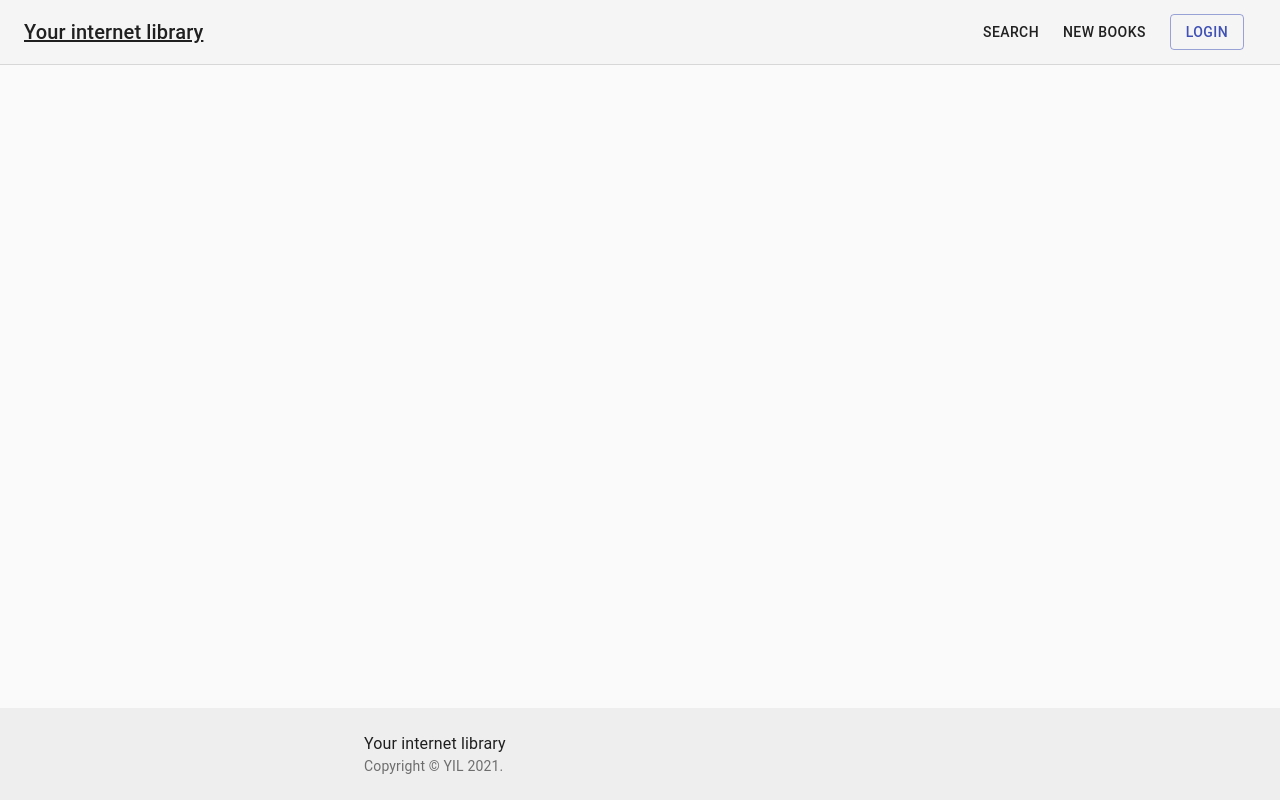
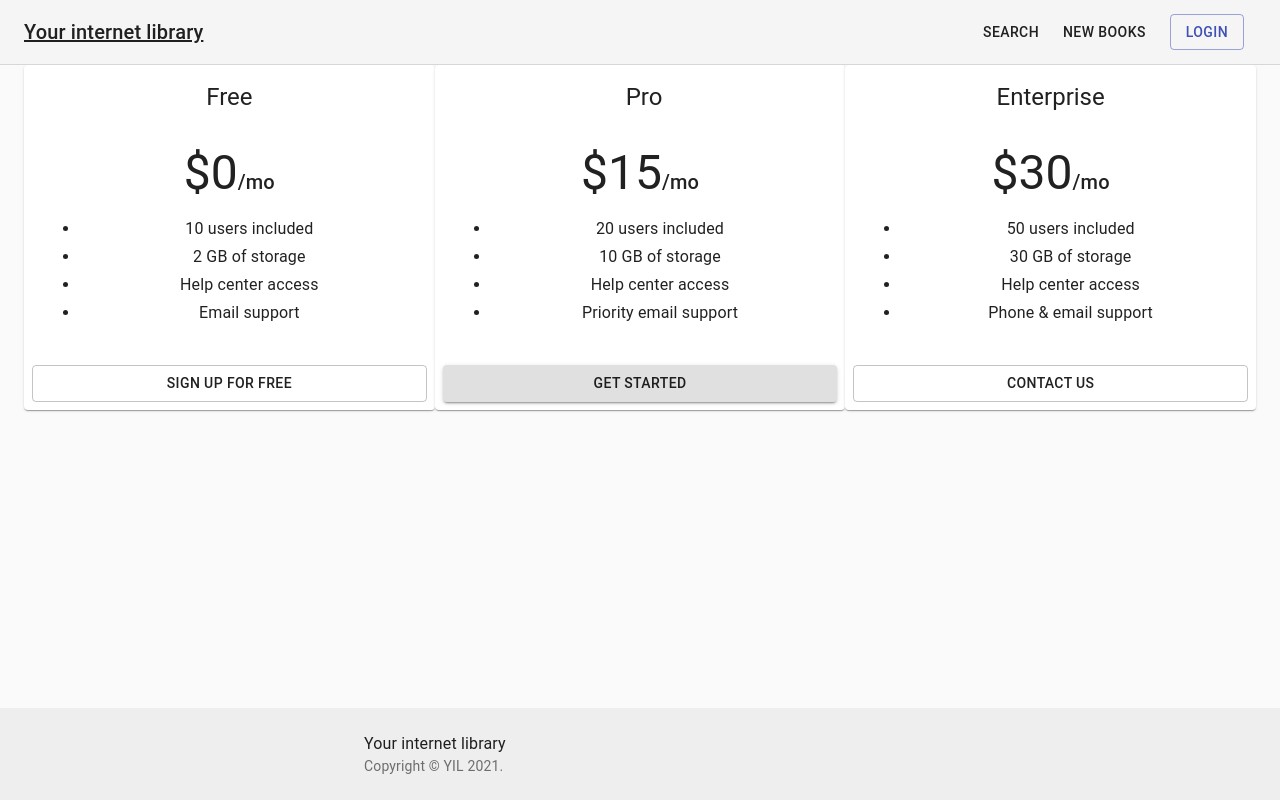
Before and after one commit to edvinasstaupas/Library-UI-and-API, a React (Create React App) app in the folder ui/: page /librarian in a window 1280 px wide. Built offline with nearby package versions, Linux system fonts and the light colour scheme.

Commit message:
[UI] librarian page starting point

```diff
--- a/ui/src/components/Header/Header.js
+++ b/ui/src/components/Header/Header.js
@@ -85,6 +85,17 @@ const Header = () => {
                     </nav>
                     {state.loggedInUser != null ? (
                         <>
+                        {state.loggedInUser.roles.includes("ROLE_LIBRARIAN") ?
+                            <Link
+                                variant="button"
+                                color="textPrimary"
+                                to="/librarian"
+                                className={classes.link}
+                                activeClassName={classes.active}
+                                component={NavLink}
+                            >
+                                Librarian page
+                            </Link> : <p></p>}
                             <Link
                                 variant="button"
                                 color="textPrimary"
@@ -93,7 +104,7 @@ const Header = () => {
                                 activeClassName={classes.active}
                                 component={NavLink}
                             >
-                                Copies
+                                My copies
                             </Link>
                             <p>{state.loggedInUser.fullUserName}</p>
                             <Button
--- /dev/null
+++ b/ui/src/containers/Pages/LibrarianPage/LibrarianPage.js
@@ -0,0 +1,149 @@
+import * as React from 'react';
+import {Link} from "react-router-dom";
+import {
+    AppBar,
+    Box,
+    Button,
+    Card,
+    CardActions,
+    CardContent,
+    CardHeader,
+    Container, CssBaseline,
+    Grid, makeStyles,
+    Toolbar,
+    Typography
+} from "@material-ui/core";
+import {useEffect} from "react";
+
+function Copyright(props) {
+    return (
+        <Typography variant="body2" color="text.secondary" align="center" {...props}>
+            {'Copyright © '}
+            <Link color="inherit" href="https://mui.com/">
+                Your Website
+            </Link>{' '}
+            {new Date().getFullYear()}
+            {'.'}
+        </Typography>
+    );
+}
+
+const tiers = [
+    {
+        title: 'Free',
+        price: '0',
+        description: [
+            '10 users included',
+            '2 GB of storage',
+            'Help center access',
+            'Email support',
+        ],
+        buttonText: 'Sign up for free',
+        buttonVariant: 'outlined',
+    },
+    {
+        title: 'Pro',
+        price: '15',
+        description: [
+            '20 users included',
+            '10 GB of storage',
+            'Help center access',
+            'Priority email support',
+        ],
+        buttonText: 'Get started',
+        buttonVariant: 'contained',
+    },
+    {
+        title: 'Enterprise',
+        price: '30',
+        description: [
+            '50 users included',
+            '30 GB of storage',
+            'Help center access',
+            'Phone & email support',
+        ],
+        buttonText: 'Contact us',
+        buttonVariant: 'outlined',
+    },
+];
+
+const useStyle = makeStyles({ ul: { margin: 0, padding: 0, listStyle: 'none' } } )
+
+
+const LibrarianPage = () => {
+
+    const classes = useStyle();
+
+    return (
+        <>
+            <CssBaseline />
+            <Container component="main"  m={1} >
+                <Grid container maxspacing={2} alignItems="center" justifyContent="center">
+                    {tiers.map((tier) => (
+                        // Enterprise card is full width at sm breakpoint
+                        <Grid
+                            item
+                            key={tier.title}
+                            xs={12}
+                            sm={12}
+                            md={4}
+                        >
+                            <Card>
+                                <CardHeader
+                                    title={tier.title}
+                                    subheader={tier.subheader}
+                                    titleTypographyProps={{ align: 'center' }}
+                                    action={tier.title === 'Pro' ? <p></p> : null}
+                                    subheaderTypographyProps={{
+                                        align: 'center',
+                                    }}
+                                    sx={{
+                                        backgroundColor: (theme) =>
+                                            theme.palette.mode === 'light'
+                                                ? theme.palette.grey[200]
+                                                : theme.palette.grey[700],
+                                    }}
+                                />
+                                <CardContent>
+                                    <Box
+                                        sx={{
+                                            display: 'flex',
+                                            justifyContent: 'center',
+                                            alignItems: 'baseline',
+                                        }}
+                                    >
+                                        <Typography component="h2" variant="h3" color="text.primary">
+                                            ${tier.price}
+                                        </Typography>
+                                        <Typography variant="h6" color="text.secondary">
+                                            /mo
+                                        </Typography>
+                                    </Box>
+                                    <ul>
+                                        {tier.description.map((line) => (
+                                            <Typography
+                                                component="li"
+                                                variant="subtitle1"
+                                                align="center"
+                                                key={line}
+                                            >
+                                                {line}
+                                            </Typography>
+                                        ))}
+                                    </ul>
+                                </CardContent>
+                                <CardActions>
+                                    <Button fullWidth variant={tier.buttonVariant}>
+                                        {tier.buttonText}
+                                    </Button>
+                                </CardActions>
+                            </Card>
+                        </Grid>
+                    ))}
+                </Grid>
+            </Container>
+        </>
+    );
+}
+
+export default LibrarianPage;
--- a/ui/src/containers/Pages/Page.js
+++ b/ui/src/containers/Pages/Page.js
@@ -9,6 +9,7 @@ import AllBooksPage from './AllBooksPage/AllBooksPage';
 import Error404Page from './Error404Page/Error404Page';
 import RegisterPage from "./RegisterPage/RegisterPage";
 import RegisterFinish from "./RegisterPage/RegisterFinish";
+import LibrarianPage from "./LibrarianPage/LibrarianPage";
 
 const Page = () => (
     <>
@@ -37,6 +38,9 @@ const Page = () => (
             <Route exact path="/404">
                 <Error404Page />
             </Route>
+            <Route exact path="/librarian">
+                <LibrarianPage />
+            </Route>
         </Switch>
     </>
 );
```
